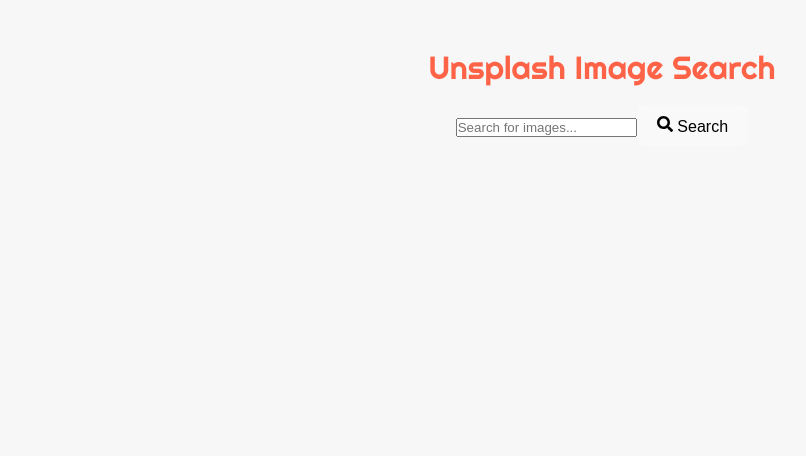
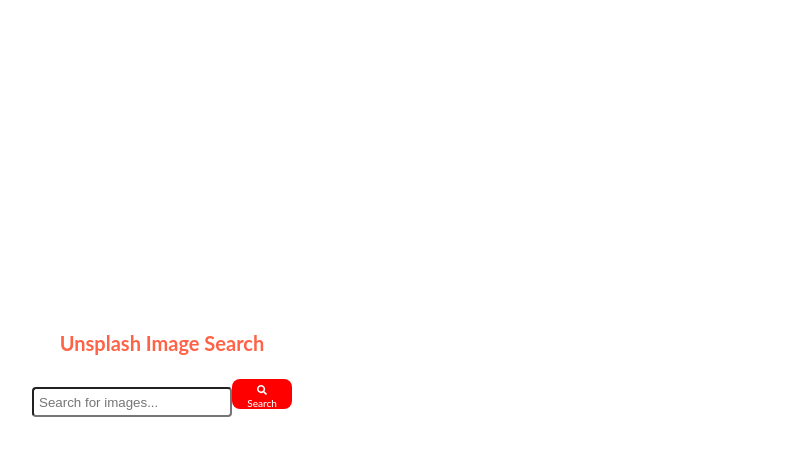
Before and after one commit to CodeLikeAGirl29/unsplash-react, a React (Vite) app: page / in a window 1280 px wide. Shown: the top 456 px of the page, without its empty margins (38-844 px from the left). Built offline with nearby package versions, Linux system fonts and the light colour scheme; a web font is replaced by a local one.

Commit message:
Update App.css

```diff
--- a/src/App.css
+++ b/src/App.css
@@ -1,87 +1,114 @@
-/* Reset CSS */
- * {
-     margin: 0;
-     padding: 0;
-     box-sizing: border-box;
+html {
+  font-size: 62.5%;
+  box-sizing: border-box;
 }
- body {
-     font-family: Arial, sans-serif;
-     margin: 0;
-     padding: 30px 12%;
-     background-color: #f7f7f7;
-     line-height: 1.5;
-     font-weight: 400;
-     display: flex;
-     flex-direction: column;
+
+*,
+*::before,
+*::after {
+  margin: 0;
+  padding: 0;
+  box-sizing: inherit;
 }
- .app {
-     text-align: center;
-     padding: 20px;
-     align-items: center;
+
+body {
+  font-family: "Lato", sans-serif;
 }
- h1 {
-     font-family: "Righteous", cursive;
-     margin-bottom: 20px;
+
+.container {
+  width: 100%;
+  max-width: 1200px;
+  margin: 0 auto;
+  padding: 30px 30px;
+  text-align: center;
 }
- form {
-     width: 100%;
-     position: relative;
+
+h1 {
+  font-size: 3em;
+  margin-bottom: 15px;
 }
- .input {
-     float: left;
-     width: 100%;
-     border: 3px solid #00B4CC;
-     padding: 5px;
-     height: 20px;
-     border-radius: 5px;
-     outline: none;
-     color: #9DBFAF;
+
+.search-input {
+  width: 400px;
+  height: 30px;
+  padding: 5px;
+  border-radius: 4px;
+  outline: none;
 }
- .input:focus {
-     color: #00B4CC;
+
+.btn {
+  width: 60px;
+  height: 30px;
+  color: white;
+  background: #ff0000;
+  border: none;
 }
- .image-grid {
-     display: grid;
-     grid-gap: 5px;
-     grid-template-columns: repeat(auto-fit, minmax(100px, 1fr));
-     grid-auto-rows: 75px;
-     grid-auto-flow: dense;
+
+button {
+  cursor: pointer;
+  border-radius: 4px;
+  font-family: "Lato", sans-serif;
+  margin: 10px auto;
 }
- .image-item img {
-     width: 100%;
-     height: auto;
-     background-size: cover;
-     background-position: center;
-     border-radius: 10px;
+
+button:hover {
+  background: #e60000;
 }
- .form-container {
-     width: 490px;
-     display: block;
-     margin: 0 auto;
+
+button:focus {
+  outline: none;
 }
- input.input {
-     margin: 0 auto;
-     width: 100%;
-     height: 45px;
-     padding: 0 20px;
-     font-size: 1rem;
-     border: 1px solid #D0CFCE;
-     outline: none;
+
+.search-results {
+  display: grid;
+  grid-template-columns: 1fr 1fr 1fr 1fr;
+  grid-gap: 20px;
+  padding: 25px;
 }
- input.input:focus {
-     border: 1px solid #008ABF;
-     transition: 0.35s ease;
-     color: #008ABF;
+
+.result-item {
+  width: 250px;
+  height: 250px;
+  padding: 5px;
+  border-radius: 4px;
 }
- input.input:focus::-webkit-input-placeholder {
-     transition: opacity 0.45s ease;
-     opacity: 0;
+
+.photographer-name {
+  padding: 7px;
+  font-size: 1.2em;
+  letter-spacing: 0.7px;
 }
- input.input:focus::-moz-placeholder {
-     transition: opacity 0.45s ease;
-     opacity: 0;
+
+.photographer-name:hover {
+  text-decoration: underline;
 }
- input.input:focus:-ms-placeholder {
-     transition: opacity 0.45s ease;
-     opacity: 0;
+
+a:hover {
+  text-decoration: underline;
 }
+
+@media screen and (min-width: 768px) {
+  .container {
+    margin: 1em 2em;
+  }
+  h1 {
+    font-size: 3em;
+    margin-bottom: 15px;
+  }
+
+  .search-input {
+    width: 200px;
+    height: 30px;
+    padding: 5px;
+    border-radius: 4px;
+    outline: none;
+  }
+
+  .btn {
+    width: 60px;
+    height: 30px;
+    color: white;
+    background: #ff0000;
+    border: none;
+  }
+}
```
